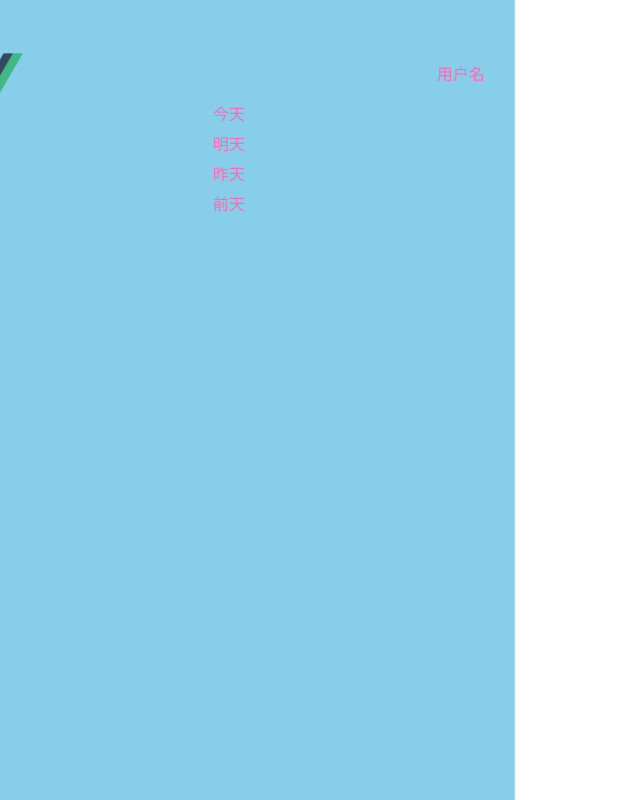
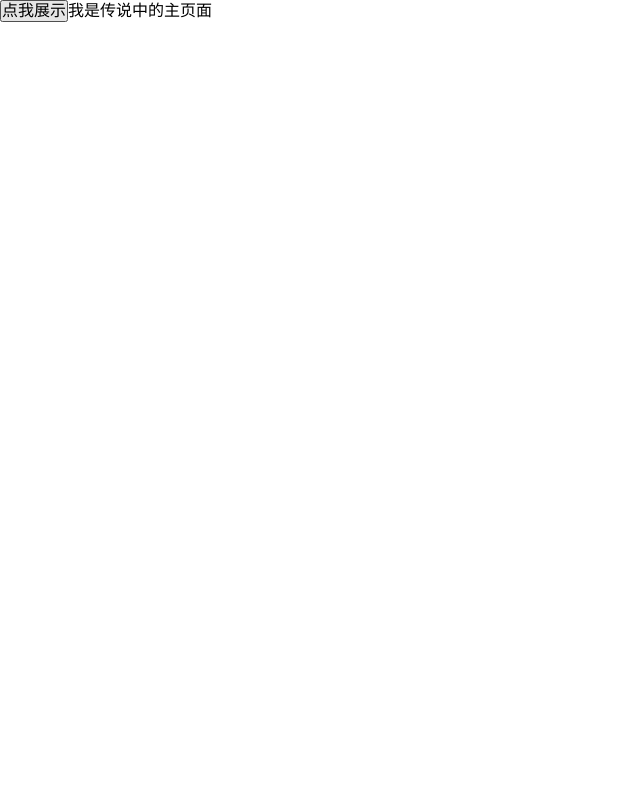
Before and after one commit to leemove/All1, a Vue app: page /#/ in a window 1280 px wide. Shown: the whole page, without its empty margins (0-640 px from the left). Built offline with nearby package versions, Linux system fonts and the light colour scheme.

Commit message:
侧边栏动效

```diff
--- a/src/App.vue
+++ b/src/App.vue
@@ -1,19 +1,61 @@
 <template>
-  <div id="app">
-    <sidebar></sidebar>
-    <router-view></router-view>
+  <div id="app" >
+    <transition name="slide-fade">
+      <sidebar
+      :isIn='hasSideBar'  v-if="hasSideBar"  >
+      </sidebar>
+     </transition>
+    <Hello @showSilder='showSilder($event)' ></Hello>
   </div>
 </template>
 
 <script>
 import Sidebar from './components/Sidebar'
+import Hello from './components/Hello'
 export default {
   name: 'app',
-  components: { Sidebar }
+  components: { Sidebar, Hello },
+  data () {
+    return {
+      hasSideBar: false
+    }
+  },
+  methods: {
+    showSilder ($event) {
+      this.hasSideBar = !this.hasSideBar
+      console.log($event)
+      // $event.prevent()
+    }
+  }
 }
 </script>
 
 <style  lang='less'>
+.slide-fade-enter-active {
+//   transition: all 1s;
+  transition: all 1s ease;
+  transform: translate(0);
+}
+.slide-fade-leave-active {
+    transition: all 1s ease;
+  transform: translateX(-100%);
+}
+.slide-fade-enter {
+  // transition: all 1s;
+//   transform: translateX(0);
+  opacity: 0;
+  transform: translateX(-100%);
+}
+.slide-fade-leave {
+  transform: translateX(0)
+}
+body,html{
+  height: 100%;
+}
+#app{
+  transition: all 1s ease;
+  height: 100%;
+}
 .clearfix:after{
   content: "020";
   display: block;
--- a/src/components/Hello.vue
+++ b/src/components/Hello.vue
@@ -1,5 +1,7 @@
 <template>
-  <header>{{msg}}</header>
+  <header
+  :class='{isMove}'
+  ><input type="button" value="点我展示" @click='showSilder($event)'>{{msg}}</header>
 </template>
 
 <script>
@@ -7,7 +9,14 @@ export default {
   name: 'hello',
   data () {
     return {
+      isMove: false,
       msg: '我是传说中的主页面'
+    }
+  },
+  methods: {
+    showSilder () {
+      this.msg = '变身!'
+      this.$emit('showSilder')
     }
   }
 }
@@ -16,6 +25,15 @@ export default {
 <!-- Add "scoped" attribute to limit CSS to this component only -->
 <style scoped>
   header{
+    -webkit-transition: all   1s;
+    -moz-transition: all   1s;
+    transition: all   1s;
     color: black;
+    float:left;
+    /*width: 100%;*/
+    overflow: hidden;
+  }
+  .isMove{
+    /*transform: translateX()*/
   }
 </style>
--- a/src/components/Sidebar.vue
+++ b/src/components/Sidebar.vue
@@ -1,5 +1,5 @@
 <template>
-    <div class="sidebar">
+    <div class="sidebar" >
         <div class="user clearfix">
             <img src="../assets/logo.png" alt="">
             <p class="fr">用户名</p>
@@ -10,6 +10,7 @@
             <li>昨天</li>
             <li>前天</li>
         </ul>
+        <span >X</span>
     </div>
 </template>
 <script>
@@ -22,18 +23,19 @@ export default {
 }
 </script>
 <style scope lang='less'>
+
     *{
         margin: 0;
         padding: 0;
     }
     .sidebar{
-        transform: translateX(-10%);
         padding: 0 30px;
+        float: left;
         position: fixed;
-        left: 0;
+        // left: 0;
         height: 100%;
         background-color: skyblue;
-        width: 40%;
+        // width: 40%;
         height: 100%;
         color:  hotpink;
         div{
```
